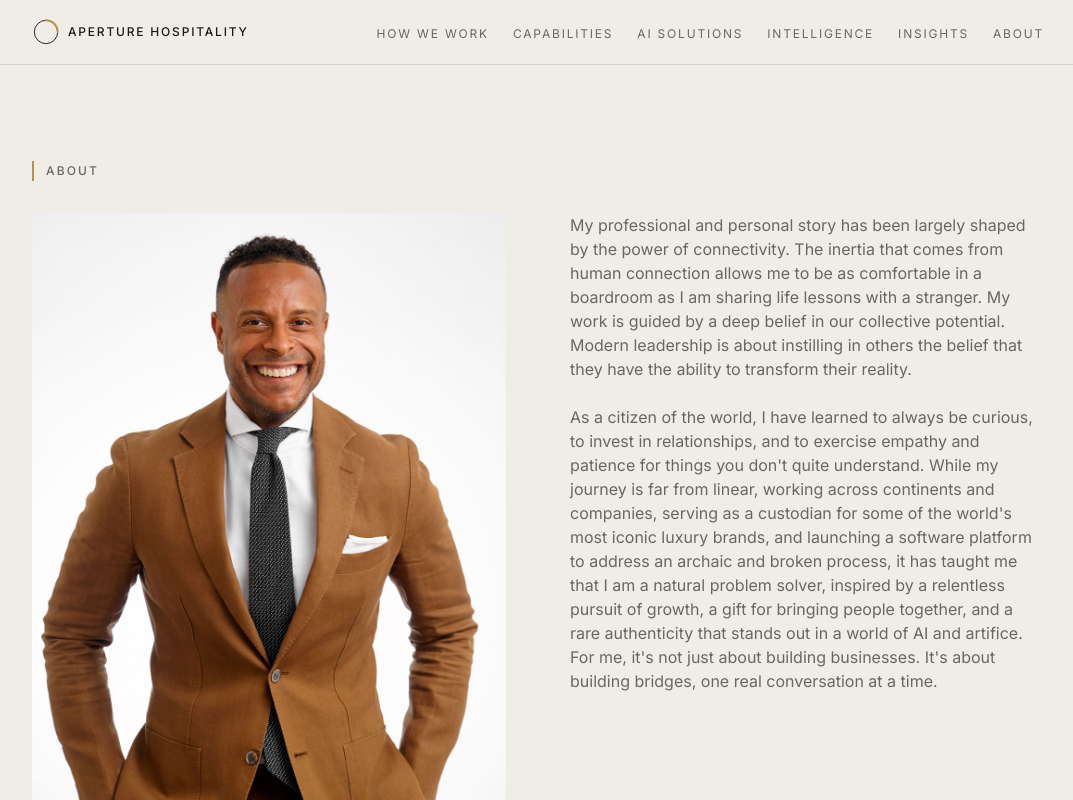
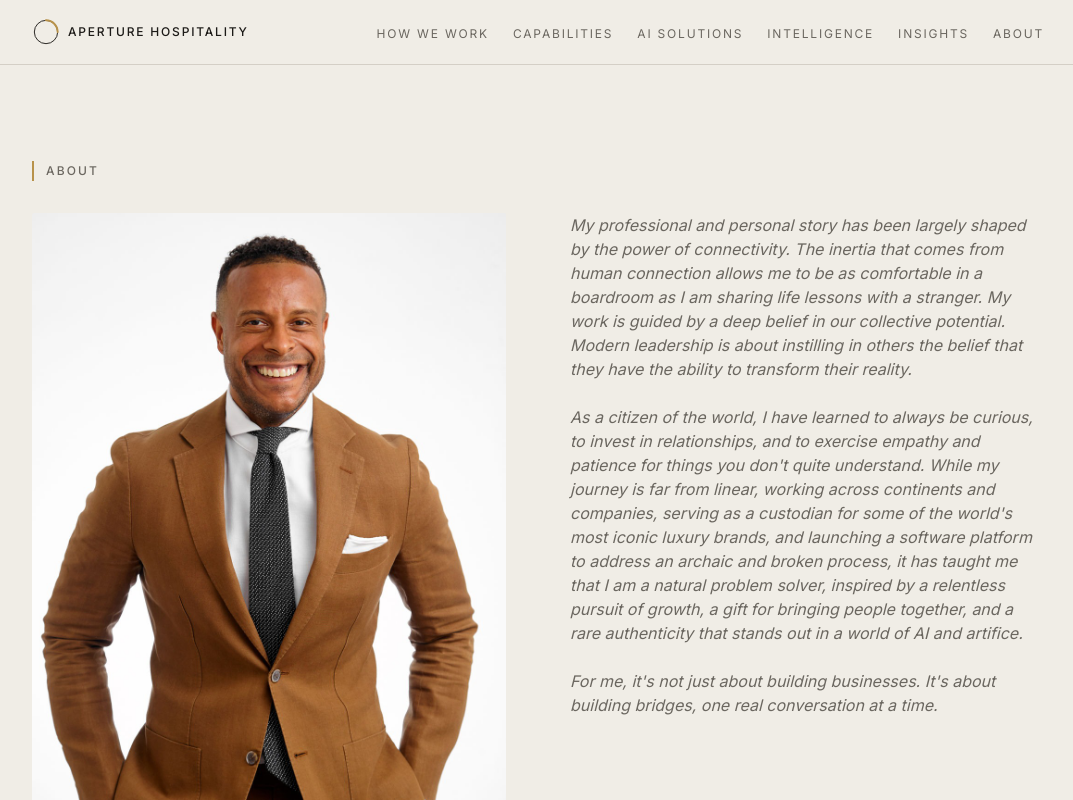
Before and after one commit to letsnavigatebmw/aperture-hospitality, a Next.js app: page /about in a window 1280 px wide. Shown: the top 800 px of the page, without its empty margins (102-1175 px from the left). Built offline with nearby package versions, Linux system fonts and the light colour scheme.

Commit message:
Update About page bio: Italicize all text and add paragraph break at 'For me, it's not just about building businesses...'

```diff
--- a/app/about/page.tsx
+++ b/app/about/page.tsx
@@ -71,12 +71,15 @@ export default function About() {
             </div>
 
             {/* Right column */}
-            <div className="space-y-6 text-sm md:text-base leading-relaxed text-muted">
+            <div className="space-y-6 text-sm md:text-base leading-relaxed text-muted italic">
               <p>
                 My professional and personal story has been largely shaped by the power of connectivity. The inertia that comes from human connection allows me to be as comfortable in a boardroom as I am sharing life lessons with a stranger. My work is guided by a deep belief in our collective potential. Modern leadership is about instilling in others the belief that they have the ability to transform their reality.
               </p>
               <p>
-                As a citizen of the world, I have learned to always be curious, to invest in relationships, and to exercise empathy and patience for things you don't quite understand. While my journey is far from linear, working across continents and companies, serving as a custodian for some of the world's most iconic luxury brands, and launching a software platform to address an archaic and broken process, it has taught me that I am a natural problem solver, inspired by a relentless pursuit of growth, a gift for bringing people together, and a rare authenticity that stands out in a world of AI and artifice. For me, it's not just about building businesses. It's about building bridges, one real conversation at a time.
+                As a citizen of the world, I have learned to always be curious, to invest in relationships, and to exercise empathy and patience for things you don't quite understand. While my journey is far from linear, working across continents and companies, serving as a custodian for some of the world's most iconic luxury brands, and launching a software platform to address an archaic and broken process, it has taught me that I am a natural problem solver, inspired by a relentless pursuit of growth, a gift for bringing people together, and a rare authenticity that stands out in a world of AI and artifice.
+              </p>
+              <p>
+                For me, it's not just about building businesses. It's about building bridges, one real conversation at a time.
               </p>
             </div>
           </div>
```
